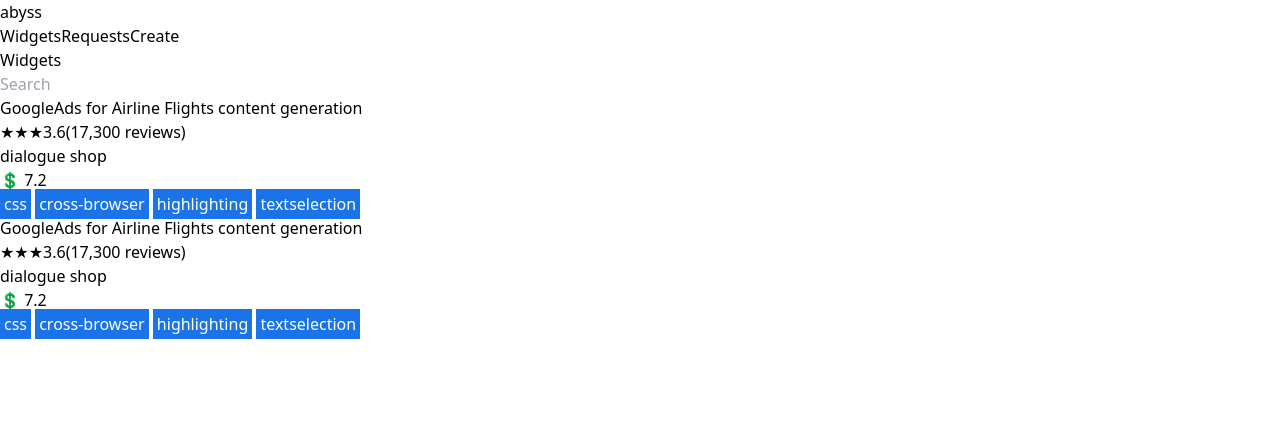
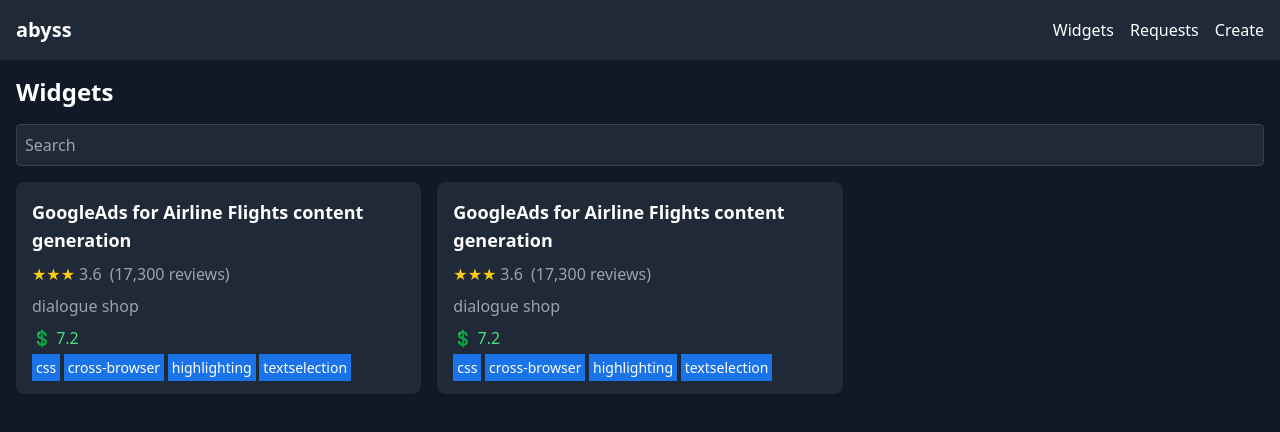
Before and after one commit to tinsaye-simeneh/widget, a Next.js app: page / in a window 1280 px wide. Shown: the top 432 px of the page. Built offline with nearby package versions, Linux system fonts and the light colour scheme.

Commit message:
feat: Improve Tailwind CSS configuration for better file scanning

```diff
--- a/tailwind.config.js
+++ b/tailwind.config.js
@@ -1,8 +1,11 @@
 /** @type {import('tailwindcss').Config} */
 module.exports = {
-  content: [],
+  content: [
+    "./src/app/**/*.{js,ts,jsx,tsx}", // Scan files in src/app
+    "./src/components/**/*.{js,ts,jsx,tsx}", // Scan files in src/components
+  ],
   theme: {
     extend: {},
   },
   plugins: [],
-}
+};
```
